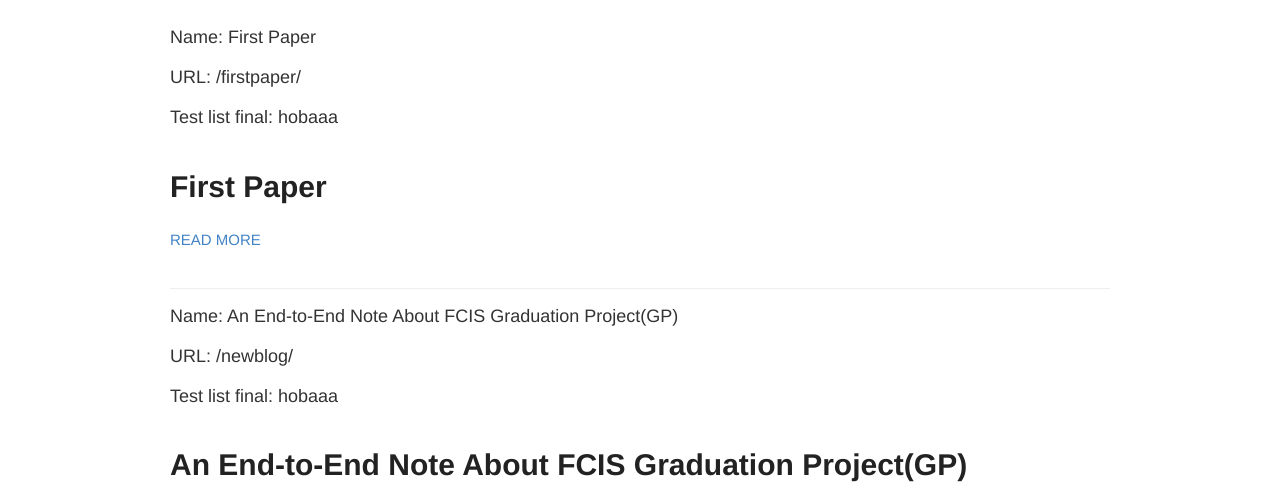
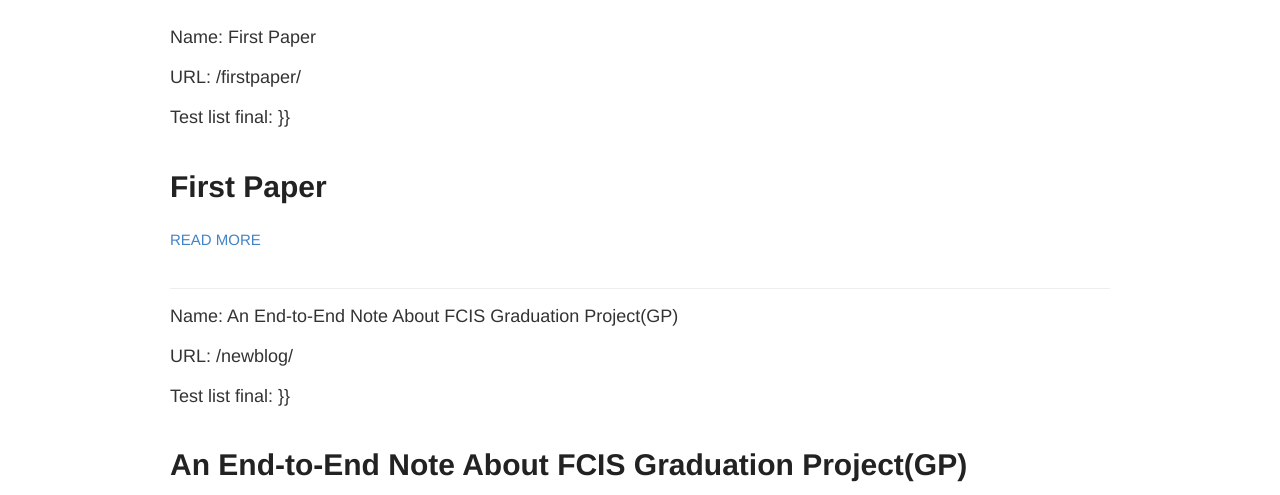
Before and after one commit to AhmedHani/AhmedHani.github.io, a Jekyll site: the page built from papersletter.html, in a window 1280 px wide. Shown: the part 136-631 px from the top of the page. Built offline with Jekyll 4.4.1, drawn with Linux system fonts in a browser that asks for light colours.

Commit message:
add papersletter

```diff
--- a/papersletter.html
+++ b/papersletter.html
@@ -8,7 +8,7 @@
   <p>Name: {{ post.title }}</p>
   <p>URL: {{ post.url }} </p>
 
-  <p>Test list final: {{"hobaaa"|list}}</p>
+  <p>Test list final: {{ {{"hobaaa"|list}} }} </p>
 
     <article class="post">
 
```
